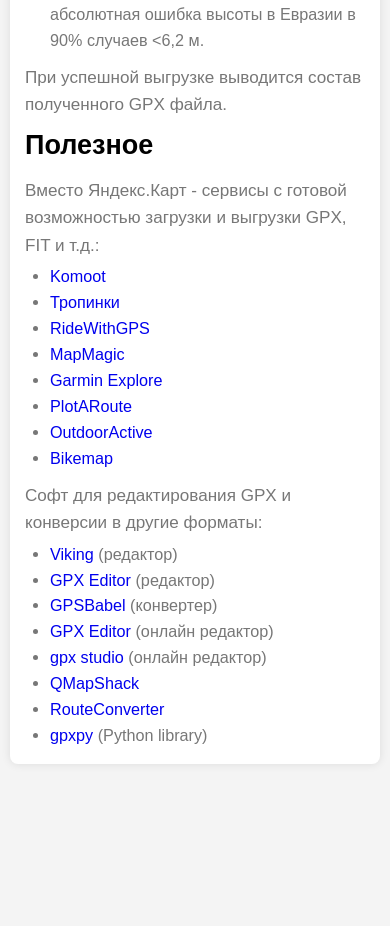
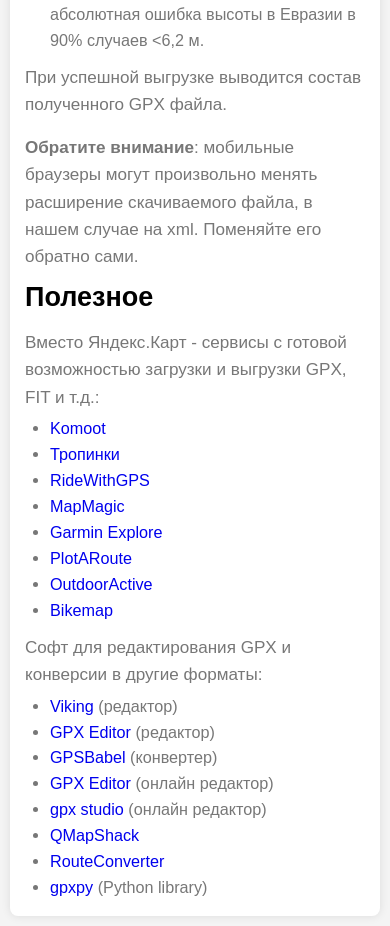
Before and after one commit to ag79/yndx-gpx-web, a plain HTML site: page help.html in a window 390 px wide. Shown: the part 2782-3708 px from the top of the page. Before the commit the page ends 3556 px from the top, so only its background shows below. Drawn offline with Linux system fonts and the light colour scheme.

Commit message:
mobile browser note

```diff
--- a/help.html
+++ b/help.html
@@ -102,6 +102,10 @@ GPX маршрут соответствует "дистанции" или "cours
 <p class="description">
 При успешной выгрузке выводится состав полученного GPX файла.
 </p>
+<p class="description">
+<b>Обратите внимание</b>: мобильные браузеры могут произвольно менять
+расширение скачиваемого файла, в нашем случае на xml. Поменяйте его обратно сами.
+</p>
 
 <h2>Полезное</h2>
 <p class="description">Вместо Яндекс.Карт - сервисы с готовой возможностью
```
